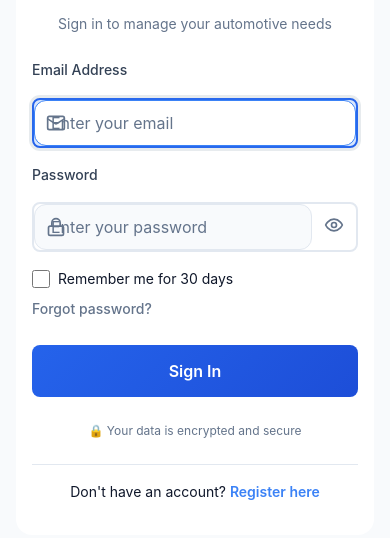
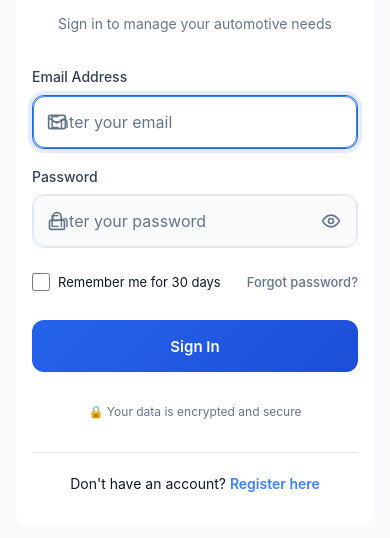
Before and after one commit to smayl079/Cff-final-promp, a React (Vite) app in the folder frontend/: page /login in a window 390 px wide. Shown: the part 390-928 px from the top of the page. Built offline with nearby package versions, Linux system fonts and the light colour scheme.

Commit message:
fix: Correct email validation logic in LoginPage component

```diff
--- a/frontend/src/pages/LoginPage.css
+++ b/frontend/src/pages/LoginPage.css
@@ -223,7 +223,7 @@
 
 .login-header {
   text-align: center;
-  margin-bottom: var(--spacing-6);
+  margin-bottom: var(--spacing-8);
 }
 
 .login-title {
@@ -236,13 +236,14 @@
 .login-subtitle {
   font-size: 16px;
   color: var(--color-text-light);
+  margin: 0;
 }
 
 /* Form Styles */
 .login-form {
   display: flex;
   flex-direction: column;
-  gap: var(--spacing-4);
+  gap: 1.125rem;
 }
 
 .login-form.shake {
@@ -258,36 +259,39 @@
 .form-group {
   display: flex;
   flex-direction: column;
-  gap: var(--spacing-2);
+  gap: 0;
 }
 
 .form-label {
   font-size: 14px;
   font-weight: 600;
   color: var(--color-text);
+  line-height: 1.4;
+  margin-bottom: var(--spacing-2);
 }
 
 .input-wrapper {
   position: relative;
-  display: flex;
-  align-items: center;
-  border: 2px solid var(--color-border);
-  border-radius: 8px;
+  border: 1px solid var(--color-border);
+  border-radius: 12px;
   background: var(--color-white);
-  transition: all 0.2s ease;
+  min-height: 52px;
+  overflow: hidden;
+  transition: border-color 0.2s ease, box-shadow 0.2s ease;
 }
 
 .input-wrapper:focus-within {
   border-color: var(--color-primary);
-  box-shadow: 0 0 0 3px rgba(26, 60, 93, 0.1);
+  box-shadow: 0 0 0 4px rgba(37, 99, 235, 0.12);
 }
 
 .input-wrapper.error {
-  border-color: var(--color-error);
+  border-color: #f87171;
 }
 
 .input-wrapper.error:focus-within {
-  box-shadow: 0 0 0 3px rgba(220, 38, 38, 0.1);
+  border-color: var(--color-error);
+  box-shadow: 0 0 0 4px rgba(239, 68, 68, 0.14);
 }
 
 .input-wrapper.success {
@@ -296,18 +300,27 @@
 
 .input-icon {
   position: absolute;
-  left: var(--spacing-3);
+  top: 50%;
+  left: 14px;
+  transform: translateY(-50%);
+  width: 20px;
+  height: 20px;
   color: var(--color-text-light);
   pointer-events: none;
 }
 
 .form-input {
-  flex: 1;
-  padding: var(--spacing-3) var(--spacing-3) var(--spacing-3) var(--spacing-10);
+  width: 100%;
+  height: 52px;
+  padding: 0 46px 0 46px;
   border: none;
-  font-size: 16px;
+  font-size: 15px;
+  line-height: 1.4;
+  color: var(--color-text);
   background: transparent;
   outline: none;
+  appearance: none;
+  -webkit-appearance: none;
 }
 
 .form-input::placeholder {
@@ -315,26 +328,53 @@
 }
 
 .form-input:disabled {
-  background: var(--color-background);
+  color: var(--color-text-light);
   cursor: not-allowed;
 }
 
 .password-toggle {
-  padding: var(--spacing-2) var(--spacing-3);
+  position: absolute;
+  top: 50%;
+  right: 10px;
+  transform: translateY(-50%);
+  width: 32px;
+  height: 32px;
+  display: inline-flex;
+  align-items: center;
+  justify-content: center;
+  padding: 0;
   background: none;
   border: none;
+  border-radius: 8px;
   color: var(--color-text-light);
   cursor: pointer;
-  transition: color 0.2s ease;
+  transition: color 0.2s ease, background-color 0.2s ease, box-shadow 0.2s ease;
 }
 
 .password-toggle:hover {
   color: var(--color-primary);
+  background: rgba(37, 99, 235, 0.08);
+}
+
+.password-toggle:focus-visible {
+  outline: none;
+  color: var(--color-primary);
+  background: rgba(37, 99, 235, 0.1);
+  box-shadow: 0 0 0 3px rgba(37, 99, 235, 0.18);
+}
+
+.password-toggle:disabled {
+  cursor: not-allowed;
+  opacity: 0.6;
 }
 
 .input-success-icon {
   position: absolute;
-  right: var(--spacing-3);
+  top: 50%;
+  right: 14px;
+  transform: translateY(-50%);
+  width: 20px;
+  height: 20px;
   color: var(--color-success);
 }
 
@@ -343,7 +383,9 @@
   align-items: center;
   gap: var(--spacing-1);
   font-size: 12px;
-  color: var(--color-error);
+  line-height: 1.4;
+  color: #dc2626;
+  margin-top: var(--spacing-2);
   animation: slideDown 0.2s ease;
 }
 
@@ -352,28 +394,38 @@
   display: flex;
   justify-content: space-between;
   align-items: center;
+  gap: var(--spacing-3);
   font-size: 14px;
+  margin-top: var(--spacing-1);
 }
 
 .checkbox-label {
-  display: flex;
+  display: inline-flex;
   align-items: center;
   gap: var(--spacing-2);
   cursor: pointer;
+  min-height: 24px;
+  line-height: 1.3;
 }
 
 .checkbox-label input[type="checkbox"] {
   width: 18px;
   height: 18px;
+  margin: 0;
+  flex-shrink: 0;
   cursor: pointer;
   accent-color: var(--color-primary);
 }
 
 .checkbox-text {
+  font-size: 14px;
   color: var(--color-text);
 }
 
 .forgot-link {
+  display: inline-flex;
+  align-items: center;
+  line-height: 1.3;
   color: var(--color-secondary);
   text-decoration: none;
   font-weight: 500;
@@ -388,15 +440,16 @@
 /* Submit Button */
 .login-submit-btn {
   width: 100%;
-  padding: var(--spacing-4);
+  min-height: 52px;
+  padding: 0 var(--spacing-4);
   background: linear-gradient(135deg, var(--color-primary) 0%, var(--color-primary-dark) 100%);
   color: var(--color-white);
   border: none;
-  border-radius: 8px;
-  font-size: 16px;
+  border-radius: 12px;
+  font-size: 15px;
   font-weight: 600;
   cursor: pointer;
-  transition: all 0.2s ease;
+  transition: transform 0.2s ease, box-shadow 0.2s ease, opacity 0.2s ease;
   display: flex;
   align-items: center;
   justify-content: center;
@@ -405,17 +458,23 @@
 }
 
 .login-submit-btn:hover:not(:disabled) {
-  transform: translateY(-2px);
-  box-shadow: 0 6px 20px rgba(26, 60, 93, 0.3);
+  transform: translateY(-1px);
+  box-shadow: 0 8px 22px rgba(26, 60, 93, 0.28);
 }
 
 .login-submit-btn:active:not(:disabled) {
   transform: translateY(0);
 }
 
+.login-submit-btn:focus-visible {
+  outline: none;
+  box-shadow: 0 0 0 4px rgba(37, 99, 235, 0.22), 0 8px 22px rgba(26, 60, 93, 0.2);
+}
+
 .login-submit-btn:disabled {
   opacity: 0.7;
   cursor: not-allowed;
+  box-shadow: none;
 }
 
 .spinner {
@@ -433,12 +492,14 @@
   font-size: 12px;
   color: var(--color-text-light);
   padding: var(--spacing-2);
+  margin-top: var(--spacing-1);
 }
 
 /* Form Footer */
 .form-footer {
   text-align: center;
-  padding-top: var(--spacing-4);
+  padding-top: var(--spacing-5);
+  margin-top: var(--spacing-1);
   border-top: 1px solid var(--color-border);
   font-size: 14px;
   color: var(--color-text);
@@ -570,8 +631,13 @@
   }
 
   .form-options {
-    flex-direction: column;
+    flex-direction: row;
+    align-items: center;
     gap: var(--spacing-2);
-    align-items: flex-start;
+  }
+
+  .checkbox-text,
+  .forgot-link {
+    font-size: 13px;
   }
 }
--- a/frontend/src/pages/LoginPage.jsx
+++ b/frontend/src/pages/LoginPage.jsx
@@ -69,10 +69,10 @@ const LoginPage = () => {
       case 'email':
         if (!value) {
           newErrors.email = t('auth.errors.emailRequired');
-        } else if (!validateEmail(value)) {
+        } else if (validateEmail(value)) {
+          delete newErrors.email;
+        } else {
           newErrors.email = t('auth.errors.emailInvalid');
-        } else {
-          delete newErrors.email;
         }
         break;
       case 'password':
```
